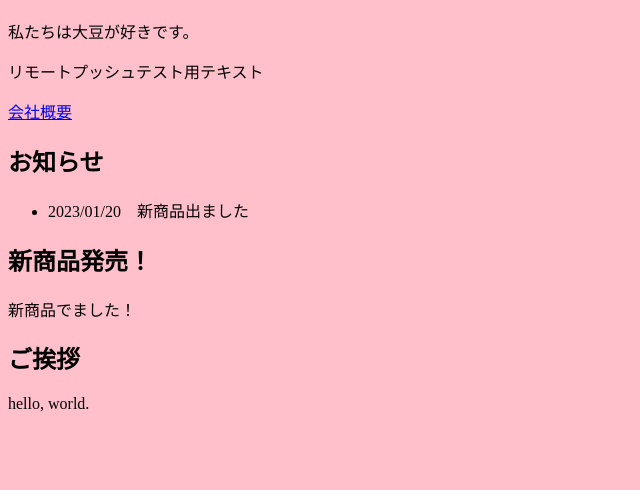
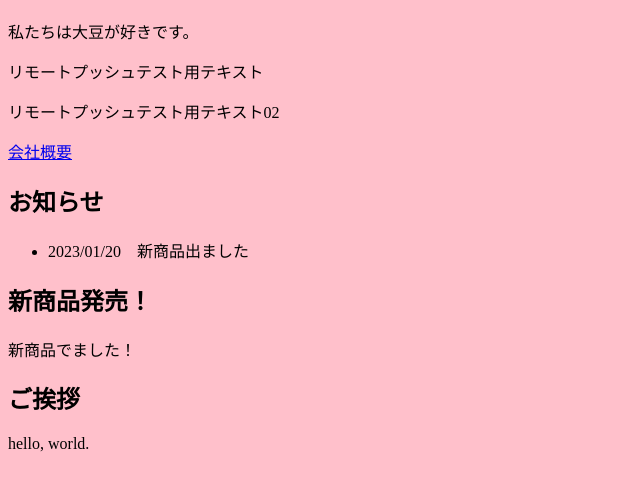
Before and after one commit to madaraproject/client_web, a plain HTML site: page index.html in a window 1280 px wide. Shown: the part 70-560 px from the top of the page, without its empty margins (0-640 px from the left). Drawn offline with Linux system fonts and the light colour scheme.

Commit message:
トップページにテスト文言を再度追加

```diff
--- a/index.html
+++ b/index.html
@@ -11,6 +11,7 @@
     <h1>株式会社大豆コーポレーション</h1>
     <p>私たちは大豆が好きです。</p>
     <p>リモートプッシュテスト用テキスト</p>
+    <p>リモートプッシュテスト用テキスト02</p>
     <a href="about.html">会社概要</a>
 
     <section>
```
